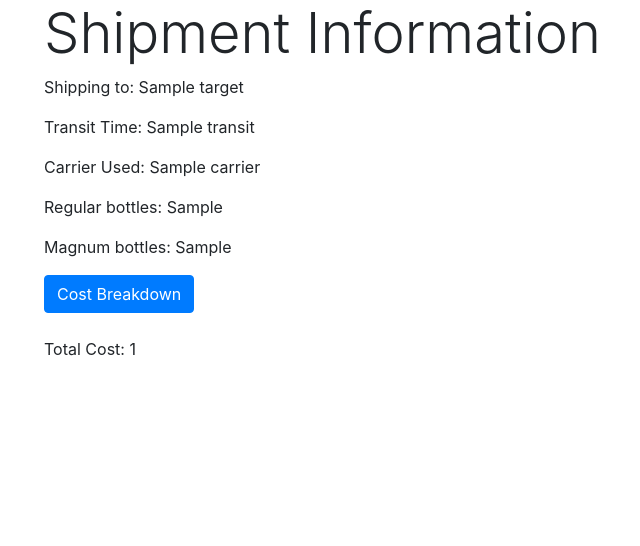
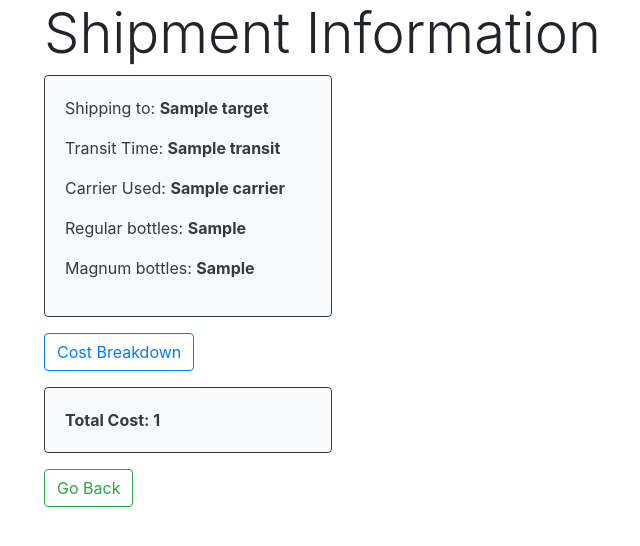
Before and after one commit to arrionc/shipping-calculator, a Flask app: template templates/first.html in a window 1280 px wide. Shown: the top 546 px of the page, without its empty margins (41-681 px from the left). Run offline with Flask 2, Linux system fonts and the light colour scheme; the template is opened without the code that fills it: most values are stand-ins (such as "Sample title", 1, 10 or a date in 2020); some libraries are stand-ins or nearby versions.

Commit message:
Changed card colors, added go back button

```diff
--- a/templates/first.html
+++ b/templates/first.html
@@ -2,30 +2,34 @@
 {% block content %}
 
 <h1 class="display-4">Shipment Information</h1>
-<div>
-    <p>Shipping to: {{target.name}}</p>
-    <p>Transit Time: {{target.transit}}</p>
-    <p>Carrier Used: {{target.carrier}}</p>
-    <p>Regular bottles: {{regBottles}}</p>
-    <p>Magnum bottles: {{magBottles}}</p>
+<div class="card bg-light text-dark border-dark mb-3" style="width: 18rem;">
+    <div class="card-body">
+    <p>Shipping to: <strong>{{target.name}}</strong></p>
+    <p>Transit Time: <strong>{{target.transit}}</strong></p>
+    <p>Carrier Used: <strong>{{target.carrier}}</strong></p>
+    <p>Regular bottles: <strong>{{regBottles}}</strong></p>
+    <p>Magnum bottles: <strong>{{magBottles}}</strong></p>
+    </div>
 </div>
 
-<button class="btn btn-primary d-block mb-4"
-data-toggle="collapse" data-target="#collapse-btn-1">Cost Breakdown</button>
+<button type="button" class="btn btn-outline-primary d-block mb-3" aria-level="Left Align"
+data-toggle="collapse" data-target="#collapse-btn-1">
+    <span class="fas fa-plus-square fa-fw"></span>Cost Breakdown</button>
 
-<div class="collapse mb-5" id="collapse-btn-1">
-    <div class="card">
+<div class="collapse mb-3" id="collapse-btn-1">
+    <div class="card bg-light text-dark border-dark" style="width: 18rem;">
         <div class="card-body">
-
-            Cost Regular bottles: {{regPrices}}
-            <br>
-            Cost Magnums: {{magPrices}}
-
+            <p class="card-text">Regular bottles cost: {{regPrices}}</p>
+            <p class="card-text">Magnums cost: {{magPrices}}</p>
         </div>
     </div>
 </div>
 
+<div class="card bg-light text-dark border-dark mb-3" style="width: 18rem;">
+    <div class="card-body">
+        <p class="card-text font-weight-bold">Total Cost: {{totalPrice}}</p>
+    </div>
+</div>
 
-<p>Total Cost: {{totalPrice}}</p>
-
+<a class="btn btn-outline-success" href="{{url_for('enterValues')}}" role="button">Go Back</a>
 {% endblock %}
```
